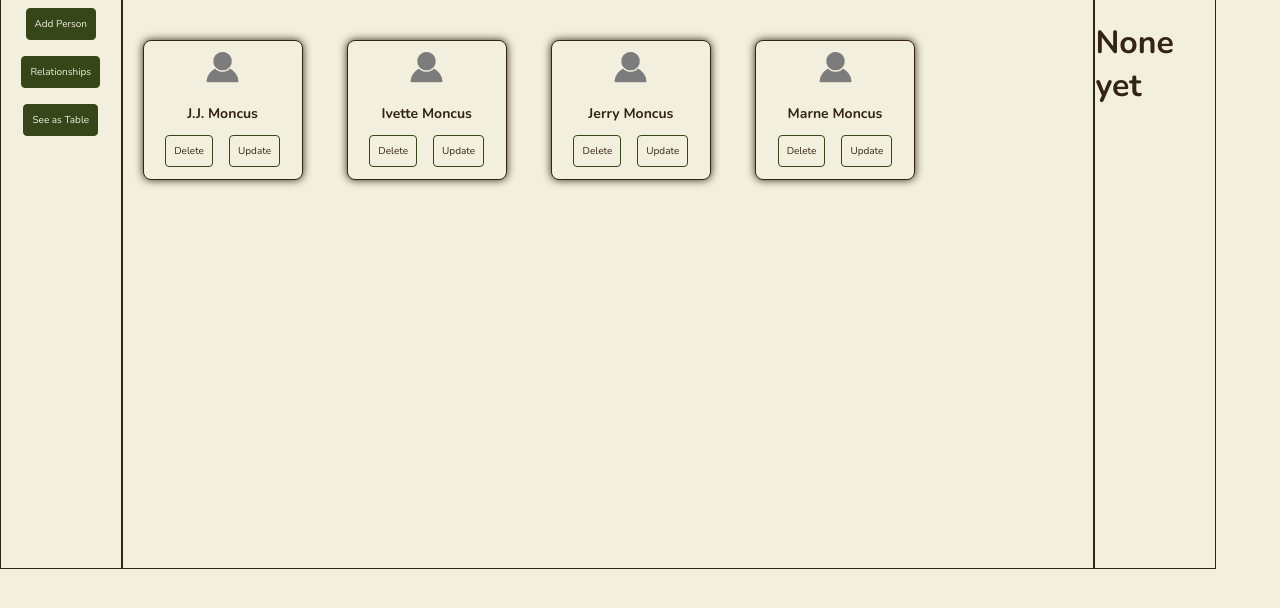
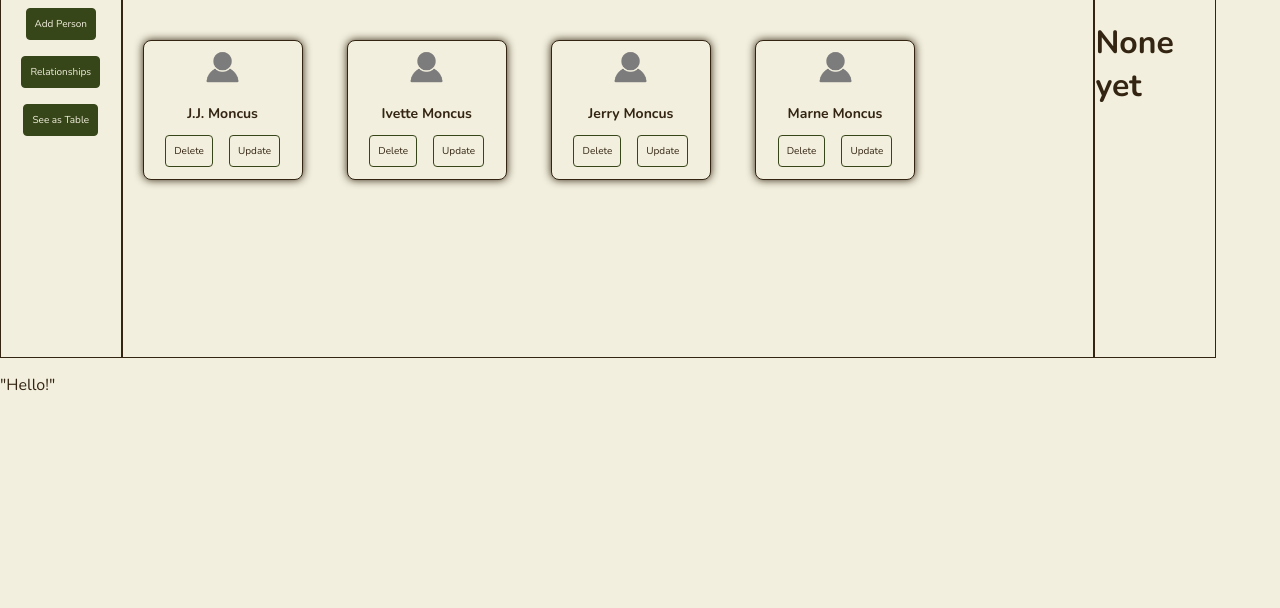
Before and after one commit to jjmoncus/family-tree, a Flask app: page / in a window 1280 px wide. Shown: the part 151-759 px from the top of the page. Run offline with Flask 3, Linux system fonts and the light colour scheme; data comes from the database, SQL or seed files in the repository.

Commit message:
clerical edit to make sure branch worked

```diff
--- a/templates/index.html
+++ b/templates/index.html
@@ -21,6 +21,7 @@
 <!-- main page -->
 <div class='content default-grid' id="content-index">
 
+    <p>"Hello!"</p>
     <!-- grid item 1: logo and app name-->
     <div class="grid-item grid-item-1">
         <div class="logo" id="logo-index">
```
